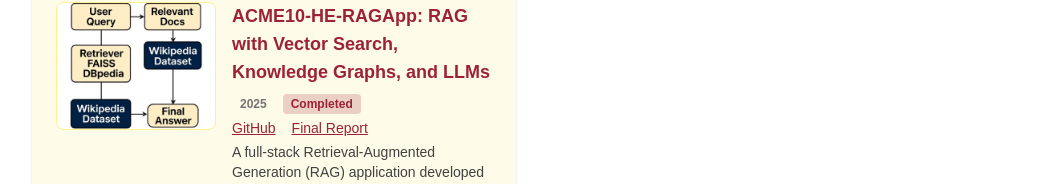
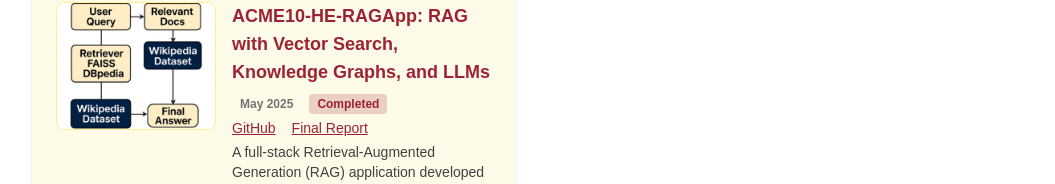
Before and after one commit to ethanvillalovoz/ethanvillalovoz.github.io, a Next.js app: page /projects in a window 1280 px wide. Shown: the part 879-1063 px from the top of the page, without its empty margins (112-1167 px from the left). Built offline with nearby package versions, Linux system fonts and the light colour scheme.

Commit message:
Fixed project date

```diff
--- a/src/app/projects/page.tsx
+++ b/src/app/projects/page.tsx
@@ -43,7 +43,7 @@ const projects = [
 				url: "https://github.com/mollyiverson/ACME10-HE-RAGApp/blob/main/docs/project-report/RAGApp-FinalReport.pdf",
 			},
 		],
-		date: "2025",
+		date: "May 2025",
 		status: "Completed",
 	},
 	{
```
